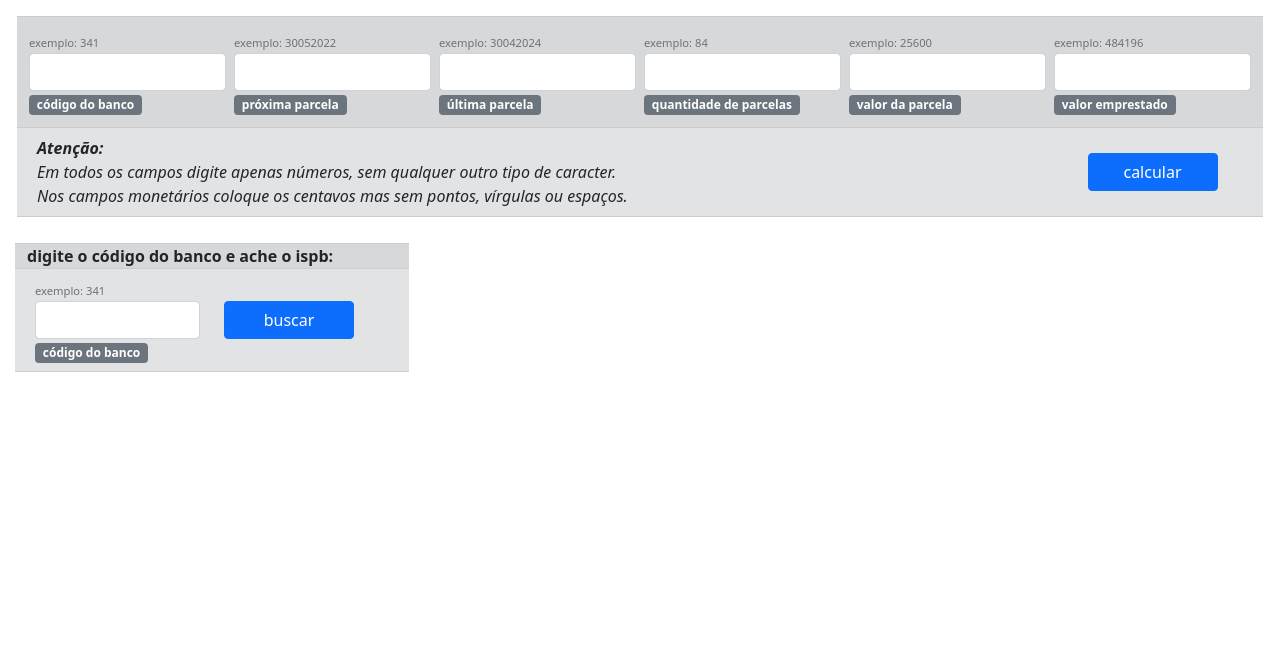
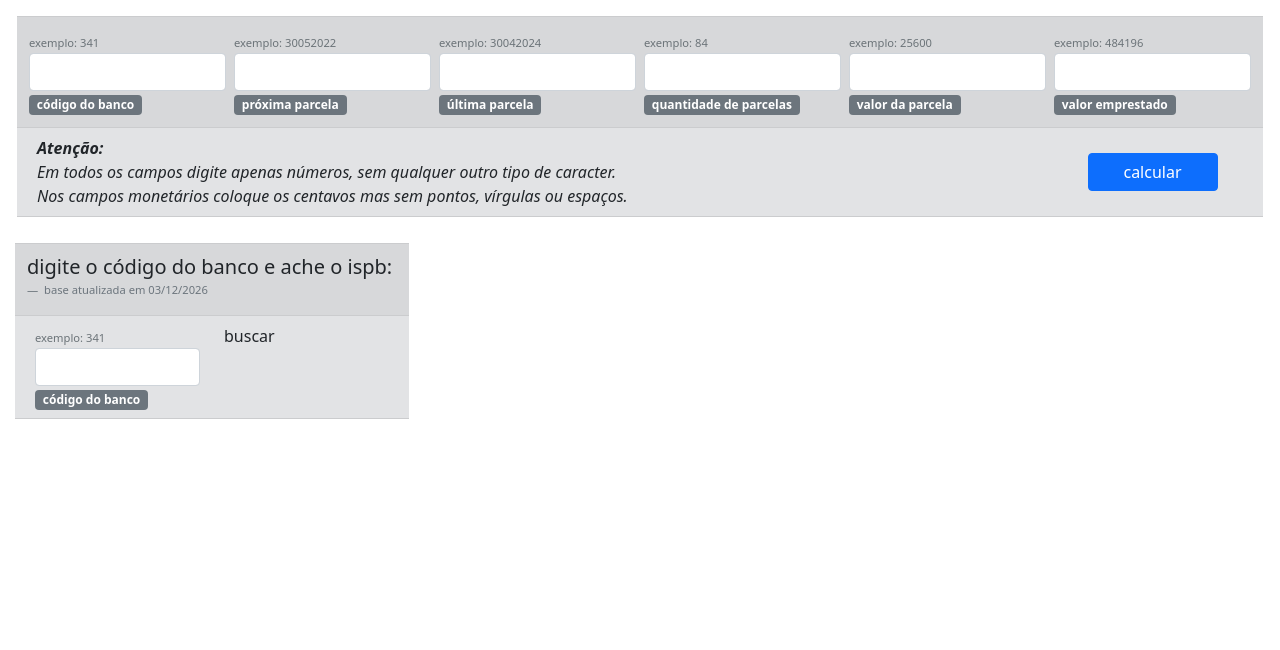
Before and after one commit to rcaliman/pcd, a Flask app: page / in a window 1280 px wide. Shown: the part 56-706 px from the top of the page. Run offline with Flask 2, Linux system fonts and the light colour scheme; data comes from the database, SQL or seed files in the repository; data that the repository does not hold is empty.

Commit message:
adicionado informações sobre a atualização da base de bancos

```diff
--- a/app.py
+++ b/app.py
@@ -7,9 +7,14 @@
 import requests
 import sqlite3
 import csv
+import os
 
 app = Flask(__name__)
 
+
+def atualizacao_bancos():
+    data = datetime.utcfromtimestamp(os.stat('bancos.csv').st_ctime)
+    return data.strftime('%d/%m/%Y').strip()
 
 def datas_exemplos() -> dict:
     proxima_data = (datetime.now() + timedelta(days=5)).strftime("%d%m%Y")
@@ -164,7 +169,8 @@
     baixa_bancos()
     return render_template('inicio.html',
                             quantidade_calculos = busca_total_calculos_diarios(),
-                            datas_exemplos = datas_exemplos()
+                            datas_exemplos = datas_exemplos(),
+                            data_atualizacao_bancos = atualizacao_bancos(),
                             )
 
 
--- a/templates/inicio.html
+++ b/templates/inicio.html
@@ -63,7 +63,12 @@
         <div class='col-sm-12 col-md-6 col-lg-4'>
             <div class='row mt-3 inputs'>
                 <div class='col-12'>
-                    <b>digite o código do banco e ache o ispb:</b>
+                    <blockquote class="blockquote mt-2">
+                        digite o código do banco e ache o ispb:
+                    </blockquote>
+                    <figcaption style='font-size:0.7em' class="blockquote-footer">
+                        base atualizada em {{data_atualizacao_bancos}}
+                    </figcaption>
                 </div>
             </div>
             <div class='row p-2 inputs2'>
@@ -72,9 +77,9 @@
                     <input class='form-control'  type='text' name='codigo_banco' required>
                     <span class="badge bg-secondary">código do banco</span>
                 </div>
-                <div class='col-2'>
-                    <span class='exemplo'>&nbsp;</span>
-                    <button class='btn btn-primary'>buscar</button>
+                <div class='col-4'>
+                    <span class='exemplo>&nbsp;</exemplo>'
+                    <button type='submit' class='btn btn-primary'>buscar</button>
                 </div>
             </div>
         </div>
```
